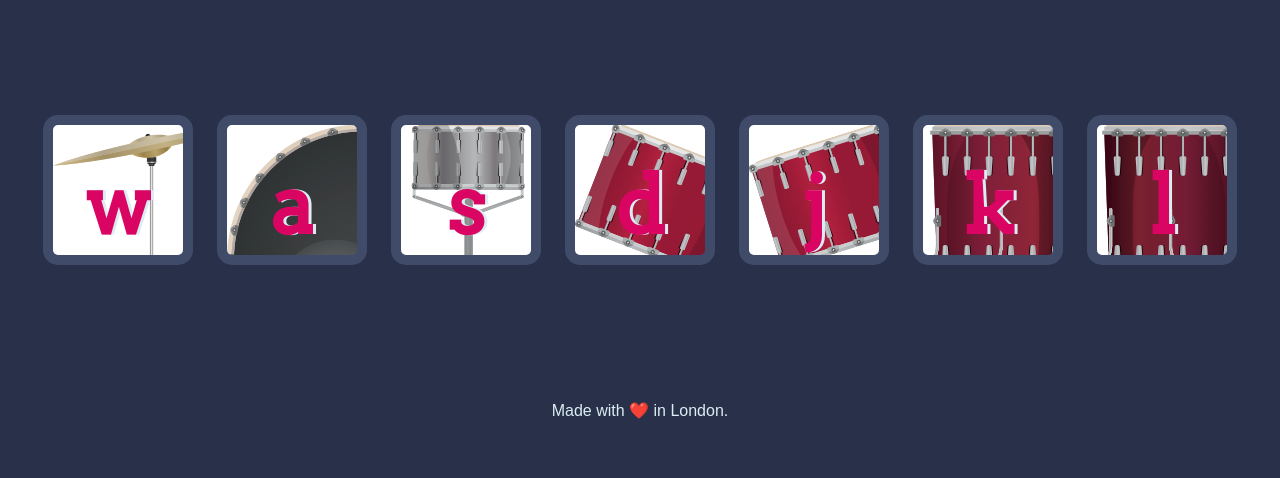
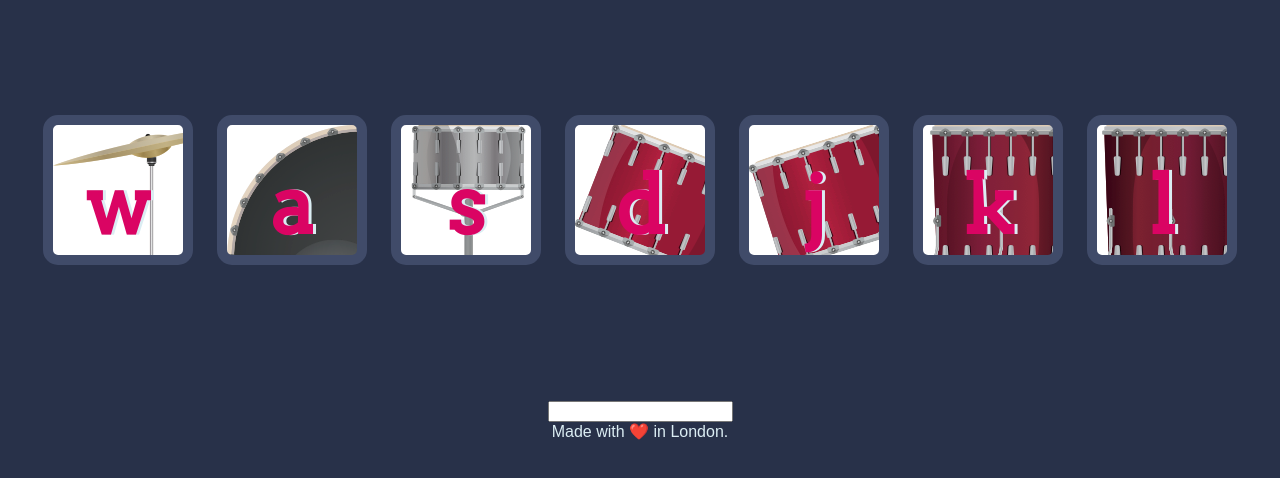
Before and after one commit to basit-s-khan/basit-s-khan.github.io, a plain HTML site: page index.html in a window 1280 px wide. Shown: the part 174-652 px from the top of the page. Drawn offline with Linux system fonts and the light colour scheme.

Commit message:
Update index.html

```diff
--- a/index.html
+++ b/index.html
@@ -24,7 +24,7 @@
     <button class="l drum">l</button>
   </div>
 
-
+  <input type="text id="drm_inp">
   <footer>
     Made with ❤️ in London.
   </footer>
```
